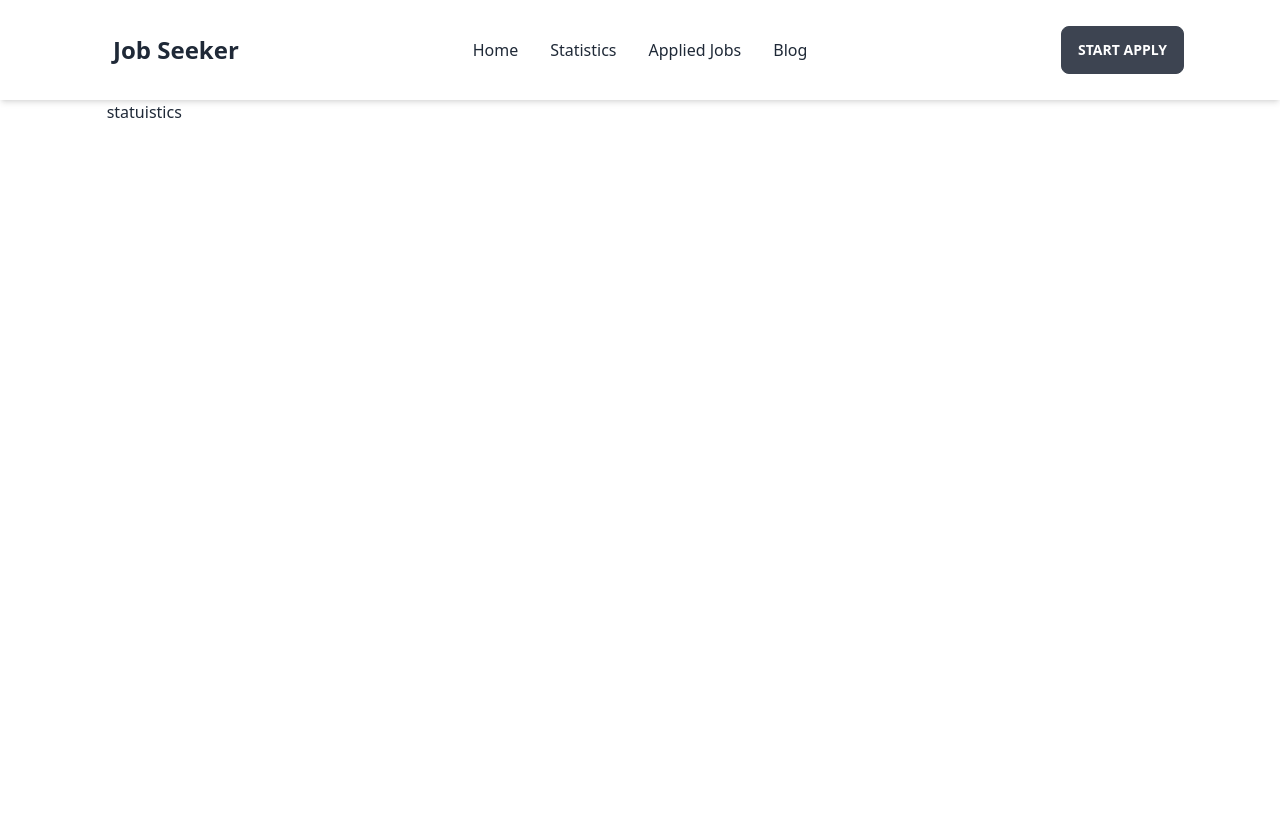
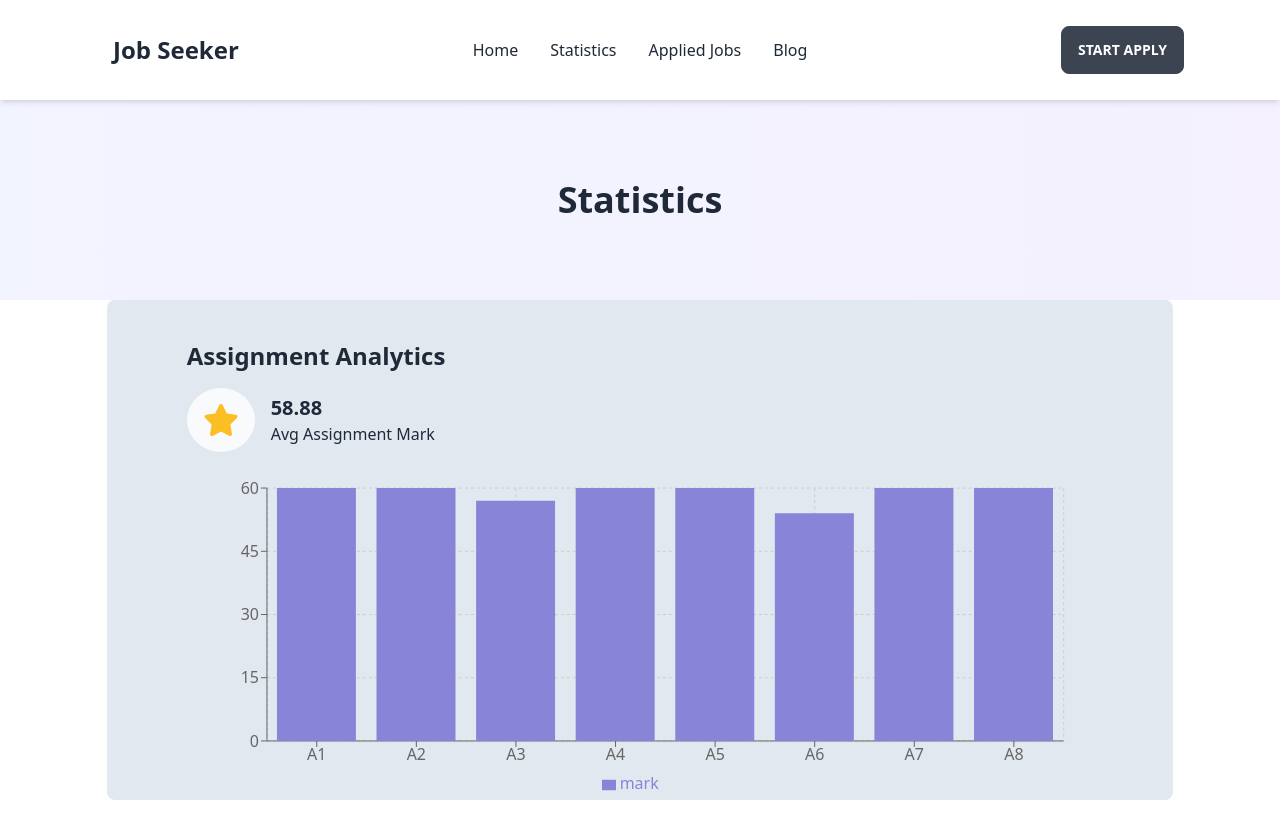
Before and after one commit to alam2025/job-seeker, a React (Vite) app: page /statistics in a window 1280 px wide. Shown: the top 838 px of the page. Before the commit the page ends 800 px from the top, so only its background shows below. Built offline with nearby package versions, Linux system fonts and the light colour scheme.

Commit message:
chart added complete

```diff
--- a/package.json
+++ b/package.json
@@ -19,6 +19,7 @@
     "react-dom": "^18.2.0",
     "react-router-dom": "^6.10.0",
     "react-router-hash-link": "^2.4.3",
+    "recharts": "^2.5.0",
     "sort-by": "^1.2.0"
   },
   "devDependencies": {
--- a/src/components/AppliedJob.jsx
+++ b/src/components/AppliedJob.jsx
@@ -18,7 +18,7 @@ const AppliedJob = () => {
 
       return (
             <>
-                 <div className=" text-center text-4xl font-bold lg:py-20 md:py-16 py-10 bg-gray-50 ">Applied Jobs</div>
+                 <div className=" text-center text-4xl font-bold lg:py-20 md:py-16 py-10 background ">Applied Jobs</div>
 
                  <div className='flex flex-col gap-8 my-container'>
                         {
--- a/src/components/Blog.jsx
+++ b/src/components/Blog.jsx
@@ -3,9 +3,35 @@ import React from 'react';
 
 const Blog = () => {
       return (
-            <div className='my-container'>
-                  this is blog section
-            </div>
+            <>
+                  <div className=" text-center text-4xl font-bold lg:py-20 md:py-16 py-10 background ">Blogs</div>
+
+                  <div className=' my-container flex gap-12'>
+                        <div className='lg:w-[50%]'>
+                              <div>
+                                    <h1 className='text-primary-size'>a. When should you use context API?</h1>
+                                    <p>Generally, We fetch or declare data in the parent component. Then pass the data by props drilling.
+                                          <br />
+                                    It's easy but sometimes it's difficult if the child  is situated more deeper from the parent . So, It's not a proper way to share data.
+                                    <br />
+                                    To overcomes the problems, Context API is araise. It's simple to apply. Just Fetch or declare data in the parent component then share data all the child. It's works like a mobile tower.
+                                    </p>
+                              </div>
+                              <div>
+                                    <h1 className='text-primary-size'>b. What is a custom hook?</h1>
+                              </div>
+                        </div>
+                        <div className='lg:w-[50%]'>
+                              <div>
+                                    <h1 className='text-primary-size'>c. What is useRef? </h1>
+                              </div>
+                              <div>
+                                    <h1 className='text-primary-size'>d. What is useMemo?</h1>
+                              </div>
+
+                        </div>
+                  </div>
+            </>
       );
 };
 
--- a/src/components/Statistics.jsx
+++ b/src/components/Statistics.jsx
@@ -1,11 +1,119 @@
+import { FontAwesomeIcon } from '@fortawesome/react-fontawesome';
+import { faStar } from '@fortawesome/free-solid-svg-icons'
 import React from 'react';
 
+import { Bar, BarChart, CartesianGrid, Legend, ResponsiveContainer, Tooltip, XAxis, YAxis } from 'recharts';
+
+
+
 const Statistics = () => {
+      const data = [
+            {
+                  name: "A1",
+                  mark: 60,
+                  // pv: 2400,
+                  // amt: 2400
+            },
+            {
+                  name: "A2",
+                  mark: 60,
+                  // pv: 2400,
+                  // amt: 2400
+            },
+            {
+                  name: "A3",
+                  mark: 57,
+                  // pv: 2400,
+                  // amt: 2400
+            },
+            {
+                  name: "A4",
+                  mark: 60,
+                  // pv: 1398,
+                  // amt: 2210
+            },
+            {
+                  name: "A5",
+                  mark: 60,
+                  // pv: 9800,
+                  // amt: 2290
+            },
+            {
+                  name: "A6",
+                  mark: 54,
+                  pv: 3908,
+                  amt: 2000
+            },
+            {
+                  name: "A7",
+                  mark: 60,
+                  // pv: 4800,
+                  // amt: 2181
+            },
+            {
+                  name: "A8",
+                  mark: 60,
+                  // pv: 3800,
+                  // amt: 2500
+            }
+      ];
+      let totalMark = 0;
+      let i = 0;
+
+      for (const id in data) {
+            totalMark += data[id].mark;
+            i++;
+      }
+      const avgMark = (totalMark / i).toFixed(2);
+
       return (
-            <div className='my-container'>
-                  statuistics
-            </div>
+
+            <>
+                  <div className=" text-center text-4xl font-bold lg:py-20 md:py-16 py-10 background ">Statistics</div>
+
+                  <div className="my-container w-full  h-[500px] bg-slate-200 pt-10 lg:px-20 pb-32 rounded-lg mb-32 ">
+
+                        <div>
+                              <h1 className='text-2xl font-bold'>Assignment Analytics</h1>
+                              <div className=' flex justify-start items-center gap-4 my-4'>
+                                    <FontAwesomeIcon className='p-4 bg-slate-50 rounded-[50%] h-8 text-amber-400' icon={faStar} />
+                                    <div>
+                                          <p className='text-xl font-bold '>{avgMark}</p>
+                                          <p>Avg Assignment Mark</p>
+                                    </div>
+                              </div>
+                        </div>
+
+                        <ResponsiveContainer>
+                              <BarChart
+
+                                    data={data}
+                                    margin={{
+                                          top: 20,
+                                          right: 30,
+                                          left: 20,
+                                          bottom: 5
+                                    }}
+                              >
+                                    <CartesianGrid strokeDasharray="3 3" />
+
+                                    <XAxis dataKey="name" />
+                                    <YAxis />
+                                    <Tooltip />
+                                    <Legend />
+
+                                    <Bar dataKey="mark" fill="#8884d8" />
+
+                              </BarChart>
+                        </ResponsiveContainer>
+
+                  </div >
+            </>
+
+
       );
-};
+
+
+}
 
 export default Statistics;
--- a/src/main.jsx
+++ b/src/main.jsx
@@ -16,7 +16,7 @@ const router = createBrowserRouter([
     path : '/',
     element : <App></App>,
     errorElement: <ErrorPage />,
-    loader: ()=>fetch('jobs.json'),
+    loader: ()=>fetch('/jobs.json'),
     children :[
 
       {
@@ -25,8 +25,6 @@ const router = createBrowserRouter([
 
 
       },
-
-
       {
         path : 'applied-job',
         element : <AppliedJob/>,
```
Also changed, not shown: 1 other file (tests, documents, lock files or other folders).
